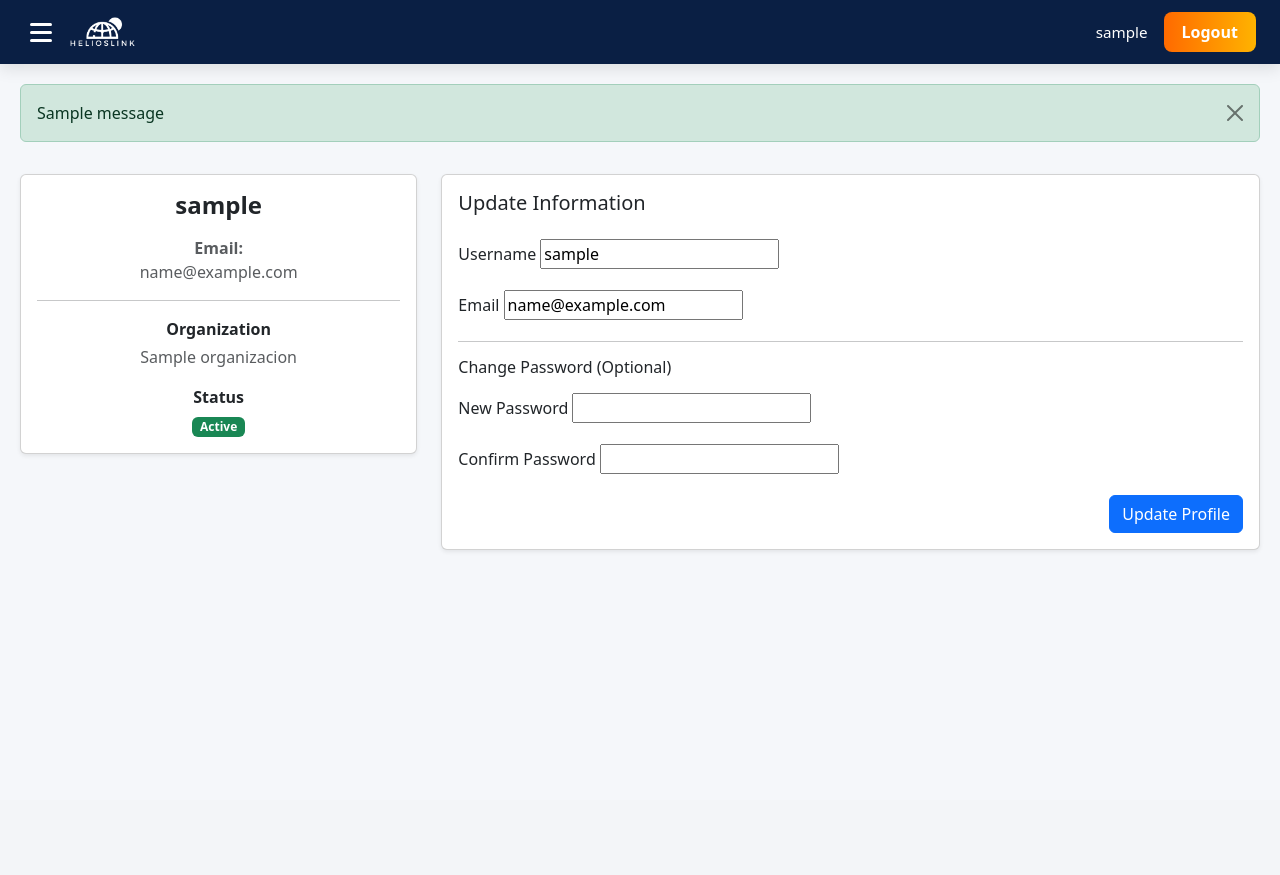
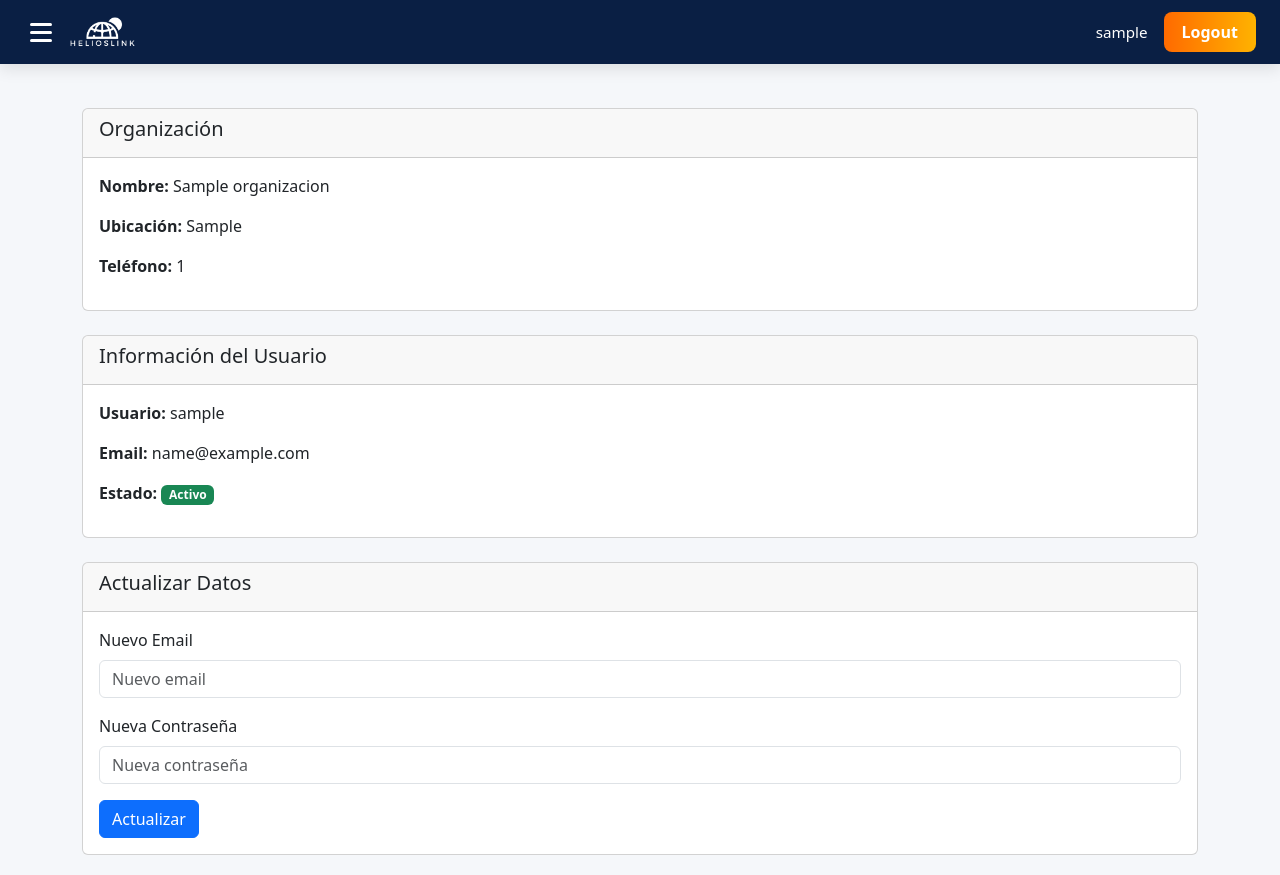
Before and after one commit to PASV-19/HELIOSLINK, a Django app: page /user-info/ in a window 1280 px wide. Before the commit the page ends 550 px from the top, so only its background shows below. Run offline with Django 5.2, Linux system fonts and the light colour scheme; a user stored in the database is signed in; tables that the repository leaves empty hold one stand-in row (values such as "Sample post"); one stand-in notice (Sample message) is shown.

Commit message:
Full back-end and front-end for user_info / version 2

```diff
--- a/webapp/templates/user_info.html
+++ b/webapp/templates/user_info.html
@@ -1,124 +1,74 @@
 {% extends "base.html" %}
 
-{% block title %}Información de Usuario{% endblock %}
+{% block title %}Información del Usuario{% endblock %}
 
 {% block content %}
+<div class="container mt-4">
 
-<!-- Messages -->
-{% if messages %}
-    <div class="row mb-3">
-        <div class="col">
-            {% for message in messages %}
-                <div class="alert alert-success alert-dismissible fade show" role="alert">
-                    {{ message }}
-                    <button type="button" class="btn-close" data-bs-dismiss="alert"></button>
+    <!-- ORGANIZATION INFO -->
+    <div class="card mb-4">
+        <div class="card-header">
+            <h5>Organización</h5>
         </div>
-            {% endfor %}
-        </div>
-    </div>
-{% endif %}
-
-<div class="row">
-
-    <!-- LEFT: User Info -->
-    <div class="col-md-4 mb-4">
-        <div class="card shadow-sm">
-            <div class="card-body text-center">
-
-                <h4 class="mb-3">{{ request.user.username }}</h4>
-
-                <p class="text-muted mb-1">
-                    <strong>Email:</strong><br>
-                    {{ request.user.email }}
-                </p>
-
-                <hr>
-
-                <p class="mb-1">
-                    <strong>Organization</strong>
-                </p>
-                <p class="text-muted">
-                    {{ usuario.org.name_org }}
-                </p>
-
-                <p class="mb-1">
-                    <strong>Status</strong>
-                </p>
-
-                {% if usuario.status_usr %}
-                    <span class="badge bg-success">Active</span>
-                {% else %}
-                    <span class="badge bg-danger">Inactive</span>
-                {% endif %}
-
-            </div>
+        <div class="card-body">
+            <p><strong>Nombre:</strong> {{ org.name_org }}</p>
+            <p><strong>Ubicación:</strong> {{ org.ubica_org }}</p>
+            <p><strong>Teléfono:</strong> {{ org.tel }}</p>
         </div>
     </div>
 
-    <!-- RIGHT: Form -->
-    <div class="col-md-8">
-        <div class="card shadow-sm">
+    <!-- USER INFO -->
+    <div class="card mb-4">
+        <div class="card-header">
+            <h5>Información del Usuario</h5>
+        </div>
+        <div class="card-body">
+            <p><strong>Usuario:</strong> {{ user.username }}</p>
+            <p><strong>Email:</strong> {{ user.email }}</p>
+            <p>
+                <strong>Estado:</strong>
+                {% if usuario.status_usr %}
+                    <span class="badge bg-success">Activo</span>
+                {% else %}
+                    <span class="badge bg-danger">Inactivo</span>
+                {% endif %}
+            </p>
+        </div>
+    </div>
+
+    <!-- UPDATE FORM -->
+    <div class="card">
+        <div class="card-header">
+            <h5>Actualizar Datos</h5>
+        </div>
         <div class="card-body">
 
-                <h5 class="mb-4">Update Information</h5>
+            {% if success %}
+                <div class="alert alert-success">{{ success }}</div>
+            {% endif %}
+
+            {% if error %}
+                <div class="alert alert-danger">{{ error }}</div>
+            {% endif %}
 
             <form method="POST">
                 {% csrf_token %}
 
-                    <!-- Username -->
                 <div class="mb-3">
-                        <label class="form-label">Username</label>
-                        {{ form.username }}
-                        {% if form.username.errors %}
-                            <div class="text-danger small">
-                                {{ form.username.errors }}
-                            </div>
-                        {% endif %}
+                    <label class="form-label">Nuevo Email</label>
+                    <input type="email" name="email" class="form-control" placeholder="Nuevo email">
                 </div>
 
-                    <!-- Email -->
                 <div class="mb-3">
-                        <label class="form-label">Email</label>
-                        {{ form.email }}
-                        {% if form.email.errors %}
-                            <div class="text-danger small">
-                                {{ form.email.errors }}
-                            </div>
-                        {% endif %}
+                    <label class="form-label">Nueva Contraseña</label>
+                    <input type="password" name="password" class="form-control" placeholder="Nueva contraseña">
                 </div>
 
-                    <hr>
-
-                    <h6 class="mb-3">Change Password (Optional)</h6>
-
-                    <!-- Password -->
-                    <div class="mb-3">
-                        <label class="form-label">New Password</label>
-                        {{ form.password }}
-                    </div>
-
-                    <!-- Confirm Password -->
-                    <div class="mb-3">
-                        <label class="form-label">Confirm Password</label>
-                        {{ form.confirm_password }}
-                    </div>
-
-                    {% if form.non_field_errors %}
-                        <div class="text-danger mb-3">
-                            {{ form.non_field_errors }}
-                        </div>
-                    {% endif %}
-
-                    <!-- Submit -->
-                    <div class="d-flex justify-content-end">
                 <button type="submit" class="btn btn-primary">
-                            Update Profile
+                    Actualizar
                 </button>
-                    </div>
-
             </form>
 
-            </div>
         </div>
     </div>
 
--- a/webapp/views.py
+++ b/webapp/views.py
@@ -2,6 +2,7 @@
 from django.shortcuts import render, redirect
 from django.contrib.auth import authenticate, login
 from django.contrib.auth.models import User
+from django.contrib.auth.hashers import make_password
 from django.db import transaction
 from django.contrib import messages
 
@@ -16,7 +17,6 @@ from .services import (
     get_current_day_energy,
     get_daily_energy,
 )
-from .forms import UserUpdateForm
 
 # Create your views here.
 
@@ -129,46 +129,40 @@ def reportes(request):
 
 def user_info_view(request):
     user = request.user
-    usuario = Usuario.objects.get(user=user)
 
+    try:
+        usuario = Usuario.objects.get(user=user)
+    except Usuario.DoesNotExist:
+        return render(request, "user_info.html", {
+            "error": "Usuario no encontrado"
+        })
+
+    org = usuario.org
+
+    context = {
+        "user": user,
+        "usuario": usuario,
+        "org": org
+    }
+
+    # POST: Update user data
     if request.method == "POST":
-        form = UserUpdateForm(request.POST)
+        email = request.POST.get("email")
+        password = request.POST.get("password")
 
-        if form.is_valid():
-            username = form.cleaned_data["username"]
-            email = form.cleaned_data["email"]
-            password = form.cleaned_data["password"]
+        try:
+            if email:
+                user.email = email
 
-            # Update username & email
-            user.username = username
-            user.email = email
-
-            # Update password if provided
             if password:
-                user.set_password(password)
+                user.password = make_password(password)
 
             user.save()
 
-            messages.success(request, "Profile updated successfully")
+            context["success"] = "Datos actualizados correctamente"
 
-            # Important: re-login after password change
-            if password:
-                from django.contrib.auth import update_session_auth_hash
-                update_session_auth_hash(request, user)
-
-            return redirect("user_info")
-
-    else:
-        form = UserUpdateForm(initial={
-            "username": user.username,
-            "email": user.email
-        })
-
-    context = {
-        "form": form,
-        "usuario": usuario
-    }
-
+        except Exception as e:
+            context["error"] = str(e)
     return render(request, "user_info.html", context)
 
 def net_info_view(request):
```
Lines whose indentation alone changed are shown as unchanged.
